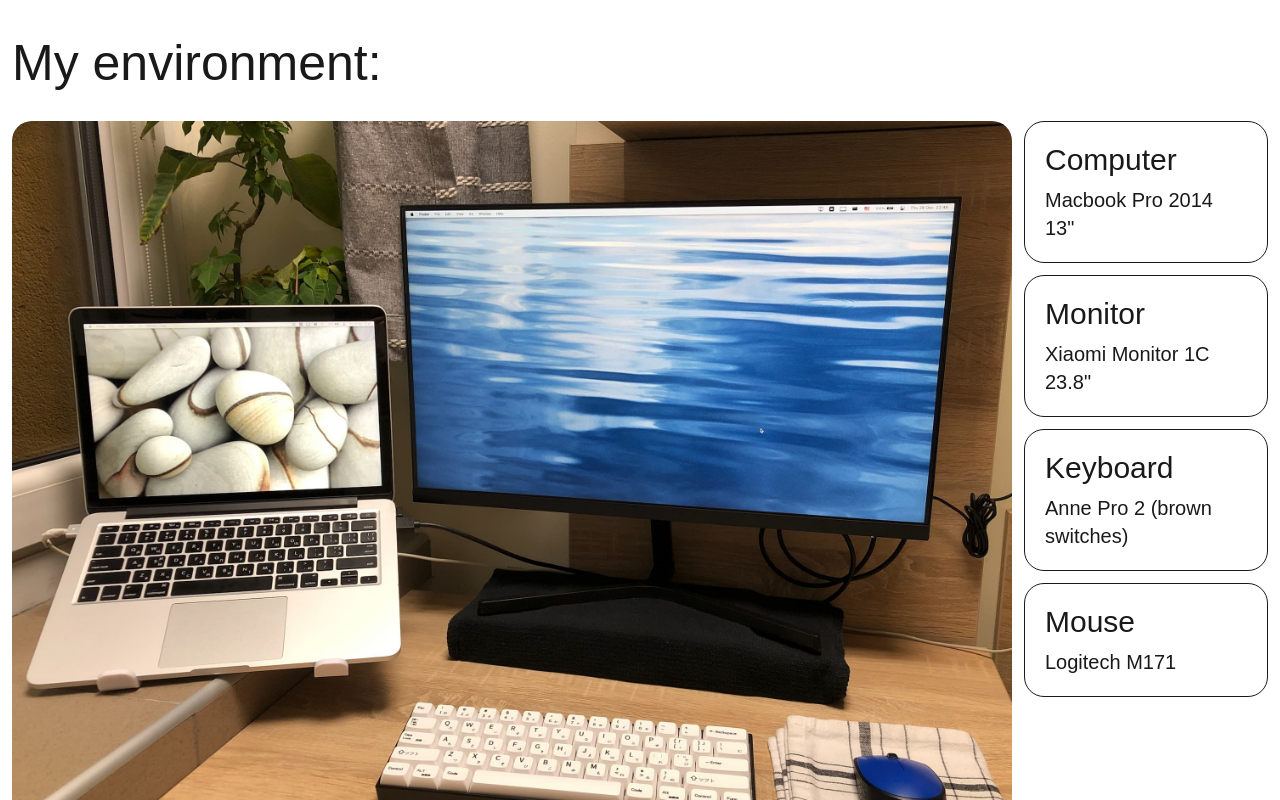
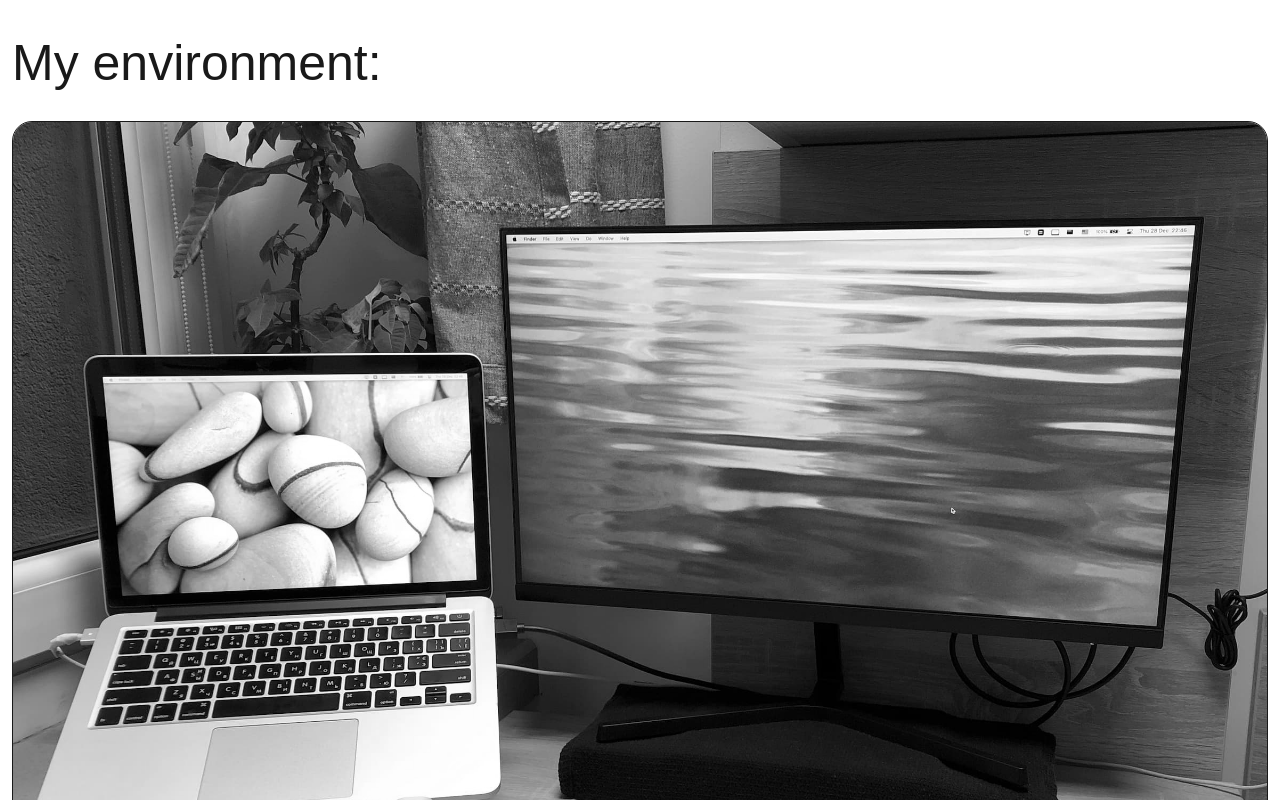
Before and after one commit to NightWanderer2004/Eduard-Povierin, a Next.js app: page /about in a window 1280 px wide. Shown: the part 1280-2080 px from the top of the page. Built offline with nearby package versions, Linux system fonts and the light colour scheme; a web font is replaced by a local one.

Commit message:
Update image styles

```diff
--- a/src/components/screens/about/env/Environment.jsx
+++ b/src/components/screens/about/env/Environment.jsx
@@ -8,7 +8,7 @@ export default function Environment() {
    return (
       <div className={s.env}>
          <h2>My environment:</h2>
-         <div className='flex flex-col sm:flex-row sm:items-start gap-5 sm:gap-3'>
+         <div className='flex flex-col md:flex-row md:items-start gap-5 md:gap-3'>
             <Image src='/env.jpg' width={1000} height={600} alt='My environment' />
             <ul className={s.list}>
                <li className={s.item}>
--- a/src/components/screens/about/env/Environment.module.scss
+++ b/src/components/screens/about/env/Environment.module.scss
@@ -1,13 +1,12 @@
 .env {
    @apply mt-24;
    img {
-      @apply rounded-[20px];
+      @apply rounded-[20px] w-full xl:w-auto border-primary border grayscale;
    }
    h2 {
       @apply text-[50px] mb-5 text-primary font-medium;
    }
    .list {
-      // @apply grid grid-cols-2 sm:grid-cols-3 lg:grid-cols-5 gap-5 sm:gap-3;
       @apply flex flex-col gap-5 sm:gap-3;
       .item {
          h3 {
```
